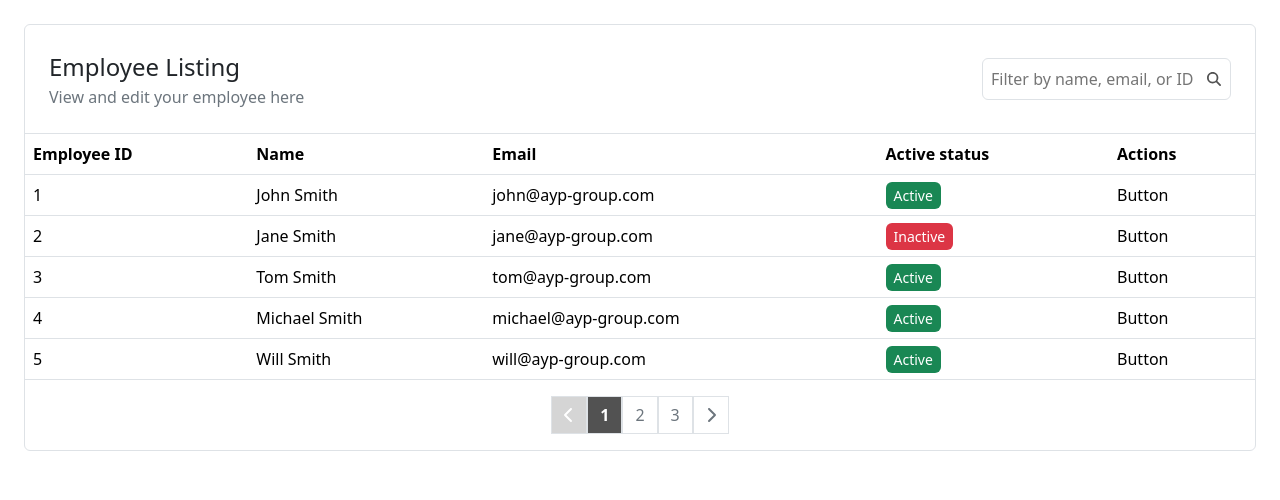
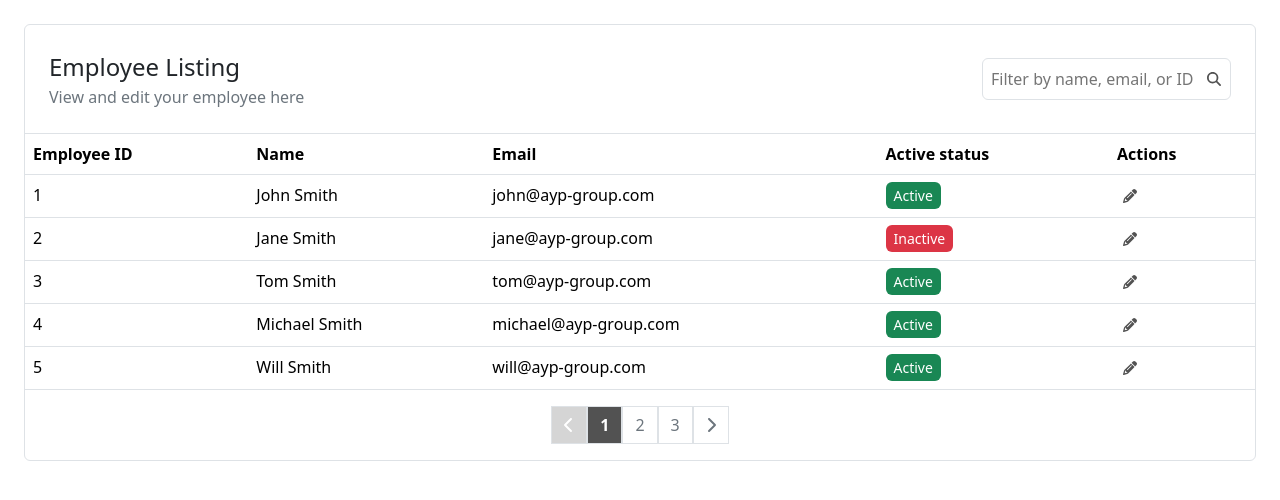
Before and after one commit to almasutami/employee-app, a React (Create React App) app: page / in a window 1280 px wide. Shown: the top 500 px of the page. Built offline with nearby package versions, Linux system fonts and the light colour scheme.

Commit message:
feat: edit button and modal

```diff
--- a/src/components/global/base-table.tsx
+++ b/src/components/global/base-table.tsx
@@ -3,6 +3,7 @@ import { FontAwesomeIcon } from "@fortawesome/react-fontawesome";
 import {
   faChevronLeft,
   faChevronRight,
+  faPencil,
 } from "@fortawesome/free-solid-svg-icons";
 import "../../assets/base-table.css";
 import BaseInputSearch from "./base-input-search.tsx";
@@ -25,6 +26,7 @@ interface BaseTableProps {
   title: string;
   description: string;
   onQueryChange: (query: string) => void;
+  onEditRow: (row: any) => void;
 }
 
 interface BaseTableState {
@@ -57,7 +59,7 @@ class BaseTable extends Component<BaseTableProps, BaseTableState> {
   }
 
   renderTableData() {
-    const { data, headers, pageSize, objectName } = this.props;
+    const { data, headers, pageSize, objectName, onEditRow } = this.props;
     const { currentPage } = this.state;
     const startIndex = (currentPage - 1) * pageSize;
     const endIndex = startIndex + pageSize;
@@ -78,7 +80,21 @@ class BaseTable extends Component<BaseTableProps, BaseTableState> {
         {headers.map((header, index) => {
           console.log(header.key, row[header.key]);
           if (header.label === "Actions") {
-            return <td key={index}>Button</td>;
+            return (
+              <td key={index}>
+                <button
+                  className="rounded"
+                  style={{
+                    background: "inherit",
+                    border: "0",
+                    color: "#525252",
+                  }}
+                  onClick={() => onEditRow(row)}
+                >
+                  <FontAwesomeIcon size="sm" icon={faPencil} />
+                </button>
+              </td>
+            );
           }
           if (header.key === "isActive") {
             if (row[header.key]) {
--- a/src/pages/employee-list.tsx
+++ b/src/pages/employee-list.tsx
@@ -23,6 +23,8 @@ class EmployeeListing extends React.Component {
     currentPage: 1,
     searchQuery: "",
     isActiveFilter: null as boolean | null,
+    isEditModalOpen: false,
+    employeeToEdit: null as Employee | null,
   };
 
   inputHandler = (name: string, value: string) => {
@@ -43,6 +45,15 @@ class EmployeeListing extends React.Component {
     this.setState({ employees: filteredEmployees });
   };
 
+  onEditRow = (row: Employee) => {
+    this.setState({ isEditModalOpen: true });
+    this.setState({ employeeToEdit: row });
+  };
+
+  onCloseEditModal = () => {
+    this.setState({ isEditModalOpen: false });
+  };
+
   componentDidMount() {
     this.fetchEmployees();
   }
@@ -56,16 +67,60 @@ class EmployeeListing extends React.Component {
 
   render() {
     return (
+      <div>
         <BaseTable
           title="Employee Listing"
           description="View and edit your employee here"
           headers={employeeTableHeaders}
           data={this.state.employees}
+          onEditRow={(row: Employee) => this.onEditRow(row)}
           queryState={this.state.searchQuery}
           onQueryChange={(query) => this.inputHandler("searchQuery", query)}
           pageSize={5}
           objectName="employee"
         />
+
+        {this.state.isEditModalOpen && (
+          <div
+            className="modal"
+            tabIndex={-1}
+            role="dialog"
+            style={{ display: "block", backgroundColor: "rgba(0, 0, 0, 0.5)" }}
+          >
+            <div className="modal-dialog" role="document">
+              <div className="modal-content">
+                <div className="modal-header">
+                  <h5 className="modal-title">
+                    Edit {`${this.state.employeeToEdit?.name}`}
+                  </h5>
+                  <button
+                    type="button"
+                    className="close"
+                    onClick={this.onCloseEditModal}
+                  >
+                    <span aria-hidden="true">&times;</span>
+                  </button>
+                </div>
+                <div className="modal-body">
+                  Name, Email and Active status input fields here
+                </div>
+                <div className="modal-footer">
+                  <button
+                    type="button"
+                    className="btn btn-secondary"
+                    onClick={this.onCloseEditModal}
+                  >
+                    Close
+                  </button>
+                  <button type="button" className="btn btn-primary">
+                    Save changes
+                  </button>
+                </div>
+              </div>
+            </div>
+          </div>
+        )}
+      </div>
     );
   }
 }
```
Lines whose indentation alone changed are shown as unchanged.
